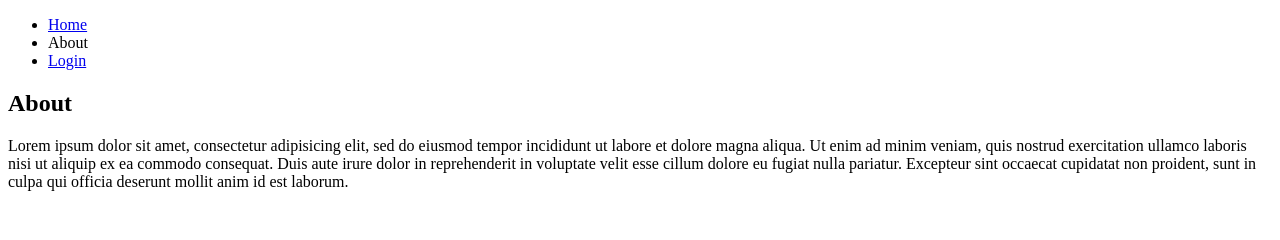
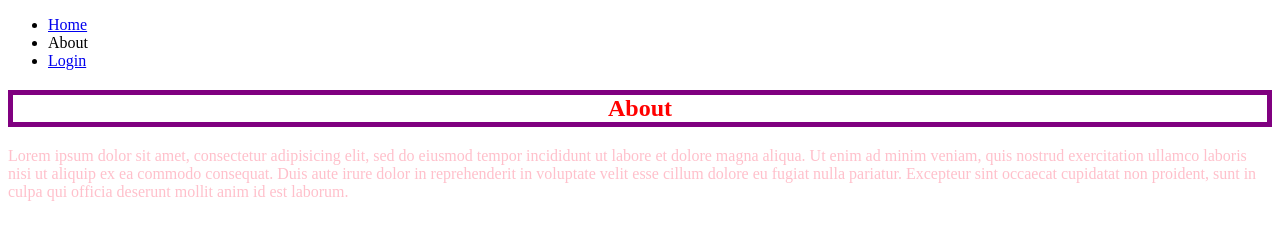
Before and after one commit to danardekani/html_css, a plain HTML site: page about.html in a window 1280 px wide. Drawn offline with Linux system fonts and the light colour scheme.

Commit message:
add css stylesheet to web pages, create assets directory, move stylesheet and pictures into assets

```diff
--- a/about.html
+++ b/about.html
@@ -1,6 +1,7 @@
 <!DOCTYPE html>
 <html>
   <head>
+    <link rel="stylesheet" type="text/css" href="assets/style.css">
     <title>My first website!</title>
   </head>
   <body>
--- /dev/null
+++ b/assets/style.css
@@ -0,0 +1,16 @@
+/*selector {
+  property: value;
+}*/
+body {
+  background-image: url();
+}
+
+h2 {
+  color: red;
+  text-align: center;
+  border: 5px solid purple;
+}
+
+p {
+  color: pink;
+}
--- a/style.css
+++ /dev/null
@@ -1,11 +0,0 @@
-/*selector {
-  property: value;
-}*/
-
-h2 {
-  color: red;
-}
-
-p {
-  color: pink;
-}
```
Also changed, not shown: index.html (+1 -1 lines), login.html (+1 -0 lines), 2 other files.
